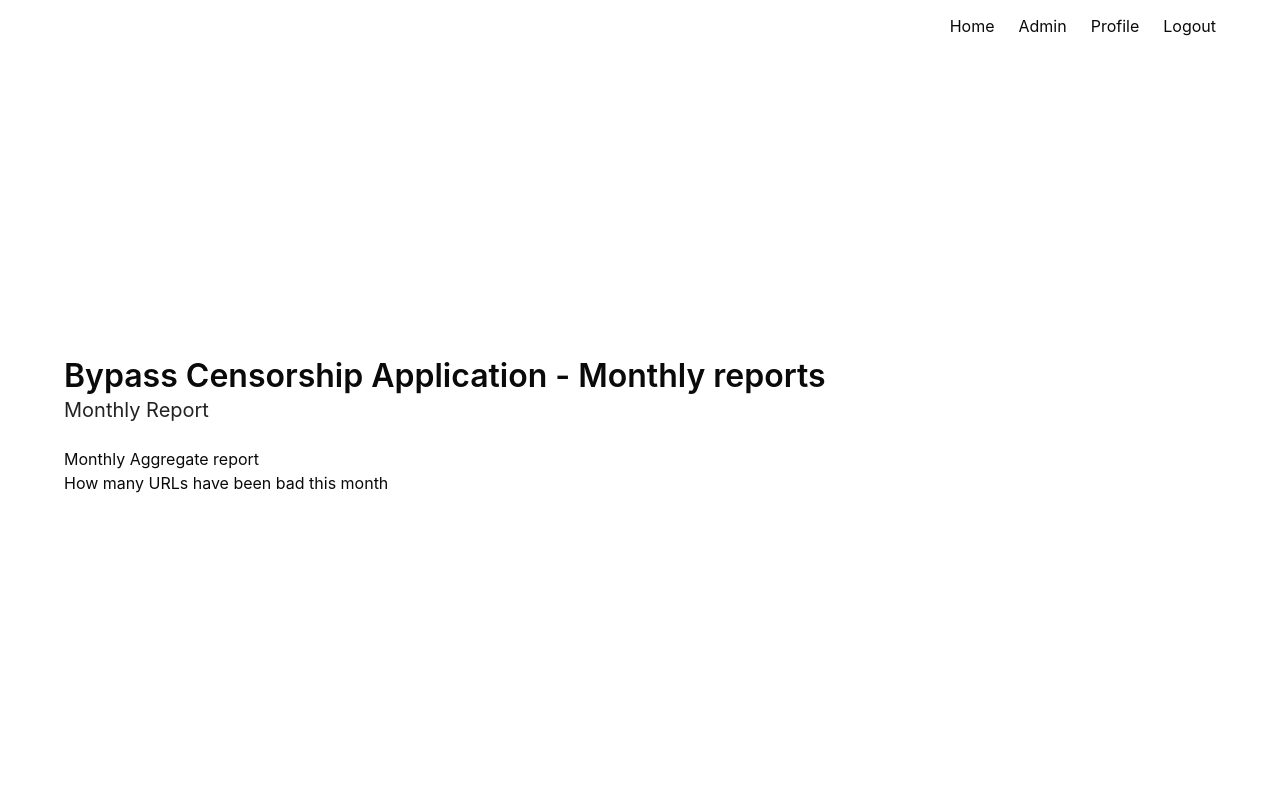
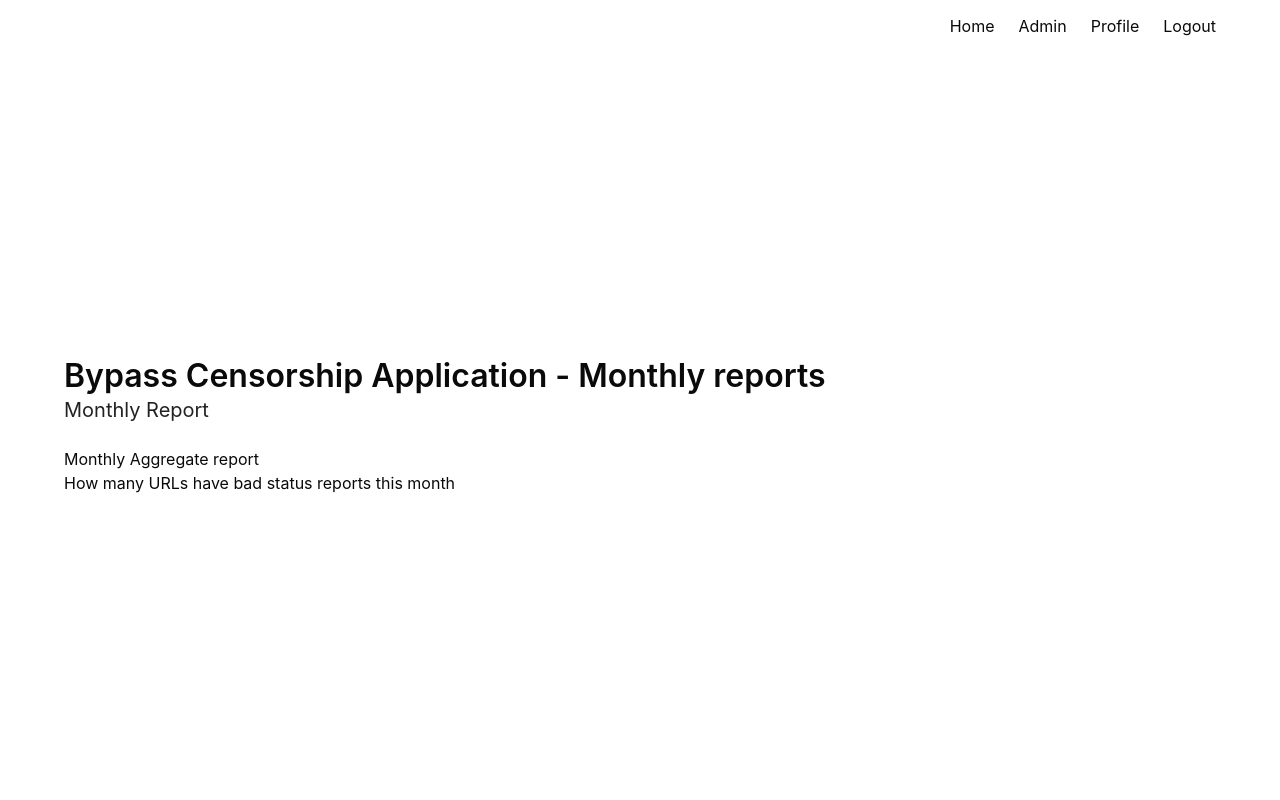
Before and after one commit to OpenTechFund/bypass-otf_proxy, a Flask app: page /admin/monthy_bad in a window 1280 px wide. Run offline with Flask 3, Linux system fonts and the light colour scheme; the visitor is signed in with stand-in values (Sample User, id 1); data that the repository does not hold is empty.

Commit message:
Documentation, tweak of report.

```diff
--- a/bcapp/flaskapp/app/templates/monthly_bad.html
+++ b/bcapp/flaskapp/app/templates/monthly_bad.html
@@ -8,8 +8,8 @@
   Monthly Report
 </h2>
 <h3> Monthly Aggregate report</h3>
-How many URLs have been bad this month
+How many URLs have bad status reports this month
 {% for item in monthly_bad %}
-    <p> Domain/Mirror: <em>{{ item.url }}</em> Number of days: {{ item.count }}</p>
+    <p> Domain/Mirror: <em>{{ item.url }}</em> Number of reports this month: {{ item.count }}</p>
 {% endfor %}
 {% endblock %}
```
Also changed, not shown: bcapp/flaskapp/README.md.
